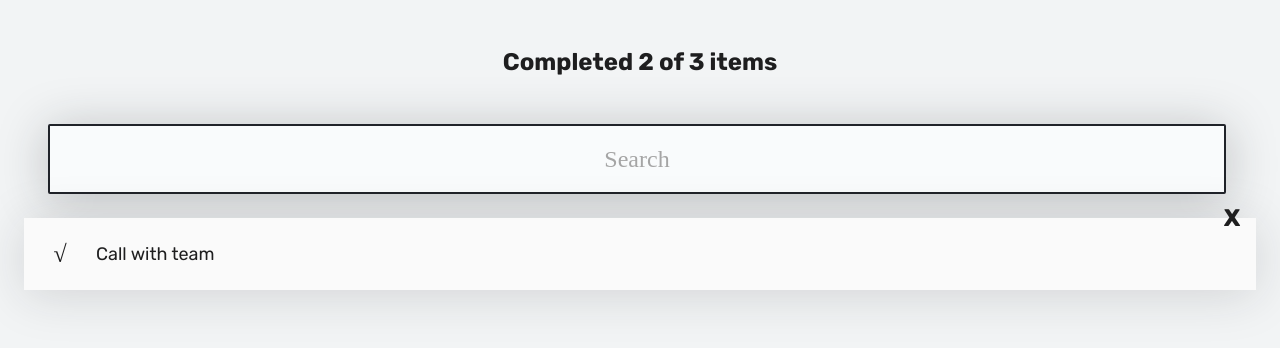
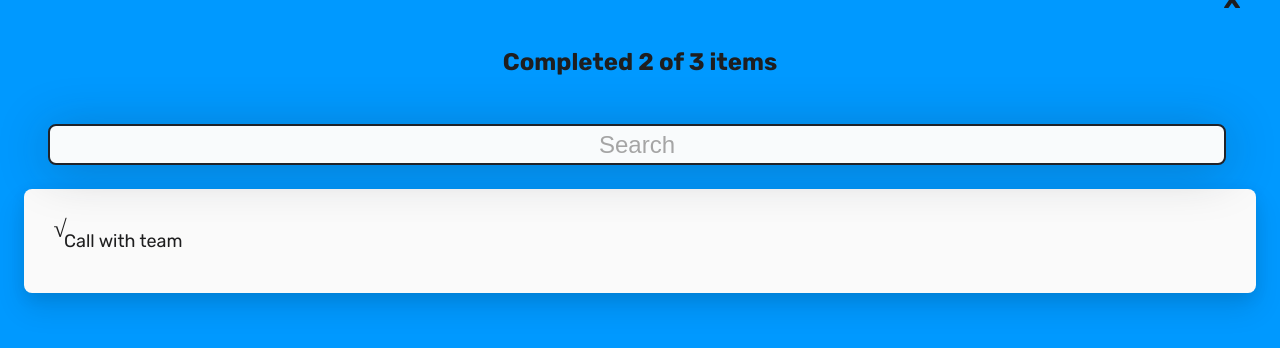
Before and after one commit to alvaro-barrera/react-todo-app, a React (Create React App) app: page / in a window 1280 px wide. Shown: the top 348 px of the page. Built offline with nearby package versions, Linux system fonts and the light colour scheme.

Commit message:
Search value - states

```diff
--- a/src/index.css
+++ b/src/index.css
@@ -1,7 +1,8 @@
 body {
   margin: 0;
   padding: 0;
-  background: #F2F4F5;
+  /* background: #F2F4F5; */
+  background-color: #0099ff;
   color: #1E1E1F;
   font-family: 'Rubik', 'sans-serif';
   -webkit-font-smoothing: antialiased;
--- a/src/todo/TodoItem.css
+++ b/src/todo/TodoItem.css
@@ -1,11 +1,48 @@
 .TodoItem__li {
-    background-color: #FAFAFA;
+  padding: 1rem;
+  box-shadow: 0 15px 30px 0 rgba(0, 0, 0, 0.11),
+    0 5px 15px 0 rgba(0, 0, 0, 0.08);
+  background-color: #ffffff;
+  border-radius: 0.5rem;
+
+  border-left: 0 solid #00ff99;
+  transition: border-left 300ms ease-in-out, padding-left 300ms ease-in-out;
+  background-color: #fafafa;
+  justify-content: center;
+  align-items: center;
+  margin-top: 24px;
+  /* transition: all 0.13s ease-in */
+  /* background-color: #FAFAFA;
     position: relative;
     display: flex;
     justify-content: center;
     align-items: center;
     margin-top: 24px;
-    box-shadow: 0px 5px 50px rgba(32, 35, 41, 0.15);
+    box-shadow: 0px 5px 50px rgba(32, 35, 41, 0.15); */
+  /* border-top-left-radius: 37px 140px;
+  border-top-right-radius: 23px 130px;
+  border-bottom-left-radius: 110px 19px;
+  border-bottom-right-radius: 120px 24px;
+
+  display: block;
+  position: relative;
+  border: solid 3px #6e7491; */
+  /* padding: 40px 60px; */
+  /* max-width: 800px; */
+  /* width: 70%; */
+  /* margin: 20px auto 0; */
+  /* font-size: 17px; */
+  /* line-height: 28px; */
+  /* transform: rotate(-1deg);
+  box-shadow: 3px 15px 8px -10px rgba(0, 0, 0, 0.3);
+  transition: all 0.13s ease-in; */
+}
+
+.TodoItem__li:hover {
+  /* transform: translateY(-10px) rotate(1deg);
+  box-shadow: 3px 15px 8px -10px rgba(0, 0, 0, 0.3); */
+  padding-left: 0.5rem;
+  border-left: 0.5rem solid #00ff99;
 }
 
 .TodoItem__p {
--- a/src/todo/TodoItem.js
+++ b/src/todo/TodoItem.js
@@ -2,17 +2,35 @@ import React from "react";
 import "./TodoItem.css";
 
 function TodoItem(props) {
+  const handleComplete = () => {
+    alert(`Todo completed: ${props.text}`);
+  };
+
+  const handleDelete = () => {
+    alert(`Todo deleted: ${props.text}`);
+  };
+
   return (
     <li className="TodoItem__li">
       <span
-        className={`TodoItem__icon TodoItem__icon-check ${props.completed && "TodoItem__icon-check--active"}`}
+        onClick={handleComplete}
+        className={`TodoItem__icon TodoItem__icon-check ${
+          props.completed && "TodoItem__icon-check--active"
+        }`}
       >
         √
       </span>
-      <p className={`TodoItem__p ${props.completed && "TodoItem__p--complete"}`}>
+      <p
+        className={`TodoItem__p ${props.completed && "TodoItem__p--complete"}`}
+      >
         {props.text}
       </p>
-      <span className="TodoItem__icon TodoItem__icon-delete">X</span>
+      <span
+        onClick={handleDelete}
+        className="TodoItem__icon TodoItem__icon-delete"
+      >
+        X
+      </span>
     </li>
   );
 }
--- a/src/todo/TodoSearch.css
+++ b/src/todo/TodoSearch.css
@@ -3,19 +3,18 @@
     border-radius: 2px;
     border: 2px solid #202329;
     margin: 0 24px;
-    height: 64px;
+    height: 35px;
     width: calc(100% - 62px);
     font-size: 24px;
     text-align: center;
-    font-family: 'Montserrat';
     font-weight: 400;
     color: #1E1E1F;
     box-shadow: 0px 5px 50px rgba(32, 35, 41, 0.25);
+  border-radius: 0.5rem;
   }
 
   .TodoSearch__search::placeholder {
     color: #A5A5A5;
-    font-family: 'Montserrat';
     font-weight: 400;
   }
 
--- a/src/todo/TodoSearch.js
+++ b/src/todo/TodoSearch.js
@@ -2,7 +2,24 @@ import React from "react";
 import "./TodoSearch.css";
 
 function TodoSearch() {
-  return <input className="TodoSearch__search" type="text" placeholder="Search" />;
+  const [searchValue, setSearchValue] = React.useState("");
+  const onChangeSearch = (event) => {
+    console.log(event);
+    setSearchValue(event.target.value);
+  };
+
+  return (
+    <React.Fragment>
+      <input
+        onChange={onChangeSearch}
+        className="TodoSearch__search"
+        type="text"
+        placeholder="Search"
+        value={searchValue}
+      />
+      <p>{searchValue}</p>
+    </React.Fragment>
+  );
 }
 
 export { TodoSearch };
```
Also changed, not shown: src/todo/TodoButtonCreate.css (added, +25 -0 lines), src/todo/TodoButtonCreate.js (added, +19 -0 lines), 1 other file (tests, documents, lock files or other folders). Lines whose indentation alone changed are shown as unchanged.
